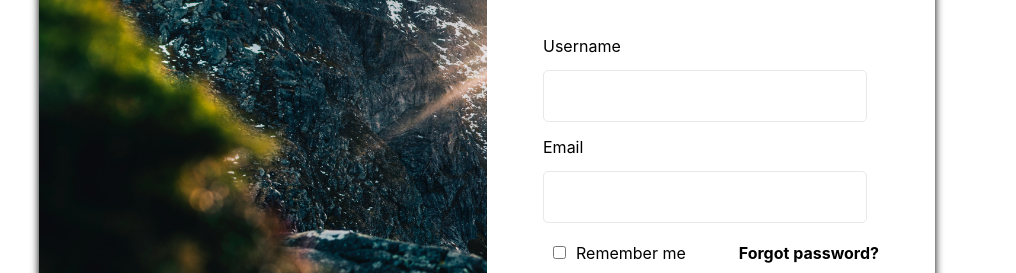
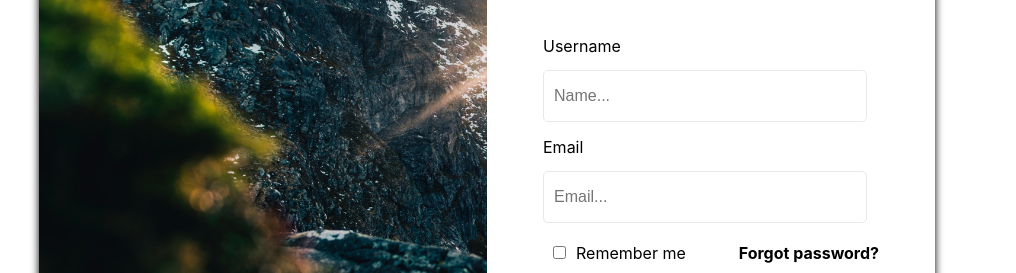
Before and after one commit to WebCodersDeveloper/todo-redux, a React (Vite) app: page /login in a window 1280 px wide. Shown: the part 297-570 px from the top of the page, without its empty margins (153-1169 px from the left). Built offline with nearby package versions, Linux system fonts and the light colour scheme.

Commit message:
update 3.3

```diff
--- a/src/LogInUp.jsx
+++ b/src/LogInUp.jsx
@@ -33,9 +33,9 @@
                         <h1>Login to your account</h1>
                         <form onSubmit={handleSubmit}>
                             <label htmlFor="UserNAme">Username</label>
-                            <input className="inp" type="text"  value={name} onChange={(e) => setName(e.target.value)}/>
+                            <input className="inp" type="text" placeholder="Name..."  value={name} onChange={(e) => setName(e.target.value)}/>
                             <label htmlFor="Email">Email</label>
-                            <input className="inp" type="text" value={email} onChange={(e) => setEmail(e.target.value)}/>
+                            <input className="inp" type="text" placeholder="Email..." value={email} onChange={(e) => setEmail(e.target.value)}/>
                             <div className="rmf">
                                 <span>
                                     <input type="checkbox" />
```
